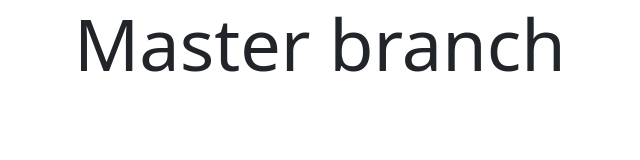
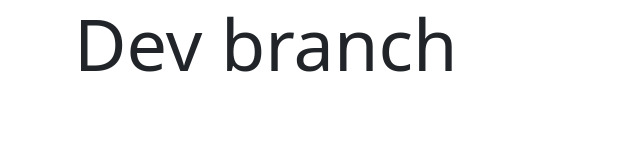
Before and after one commit to SAudrius/21_CRUD_POST, a plain HTML site: page index.html in a window 1280 px wide. Shown: the whole page, without its empty margins (8-648 px from the left). Drawn offline with nearby package versions, Linux system fonts and the light colour scheme; files whose address does not match are found by name.

Commit message:
dev Title

```diff
--- a/index.html
+++ b/index.html
@@ -18,7 +18,7 @@
 
 <body>
     <div class="container">
-        <h1 class="display-2">Master branch</h1>
+        <h1 class="display-2">Dev branch</h1>
     </div>
 </body>
 
```
